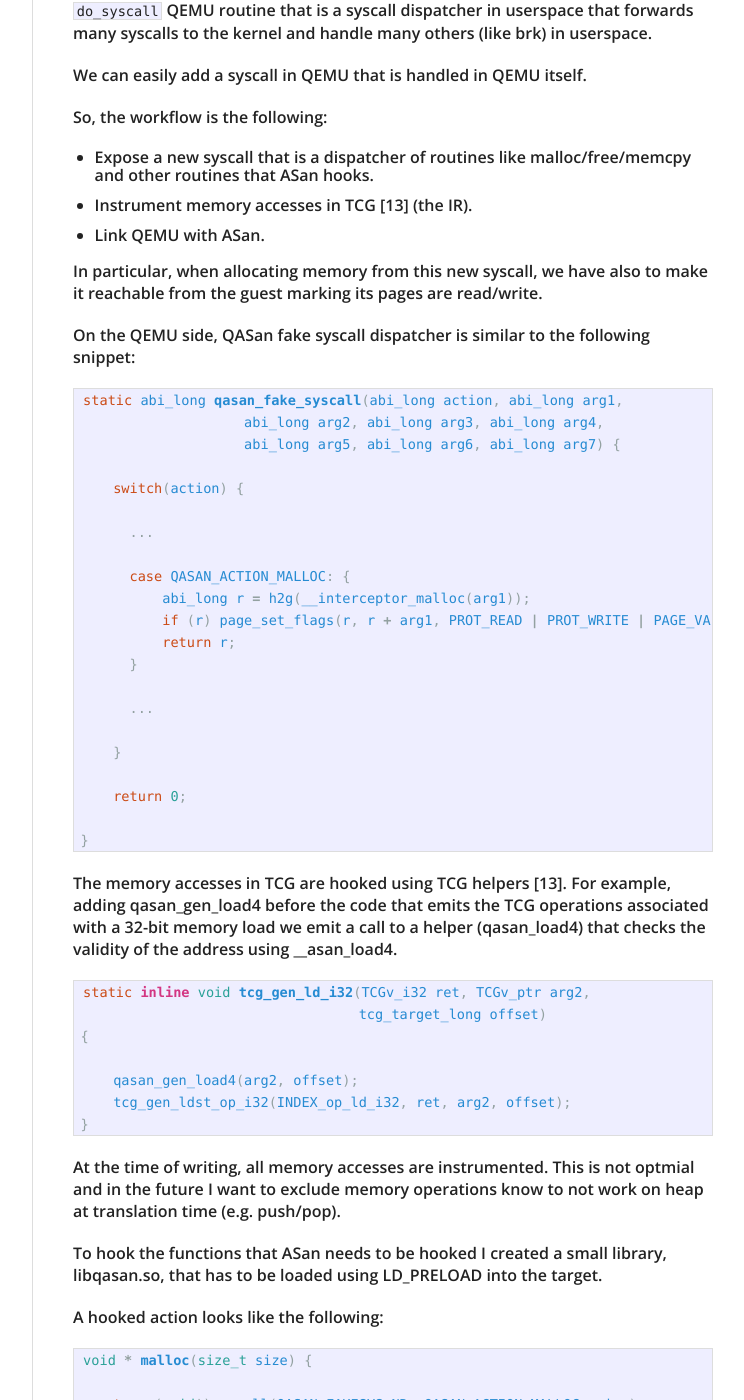
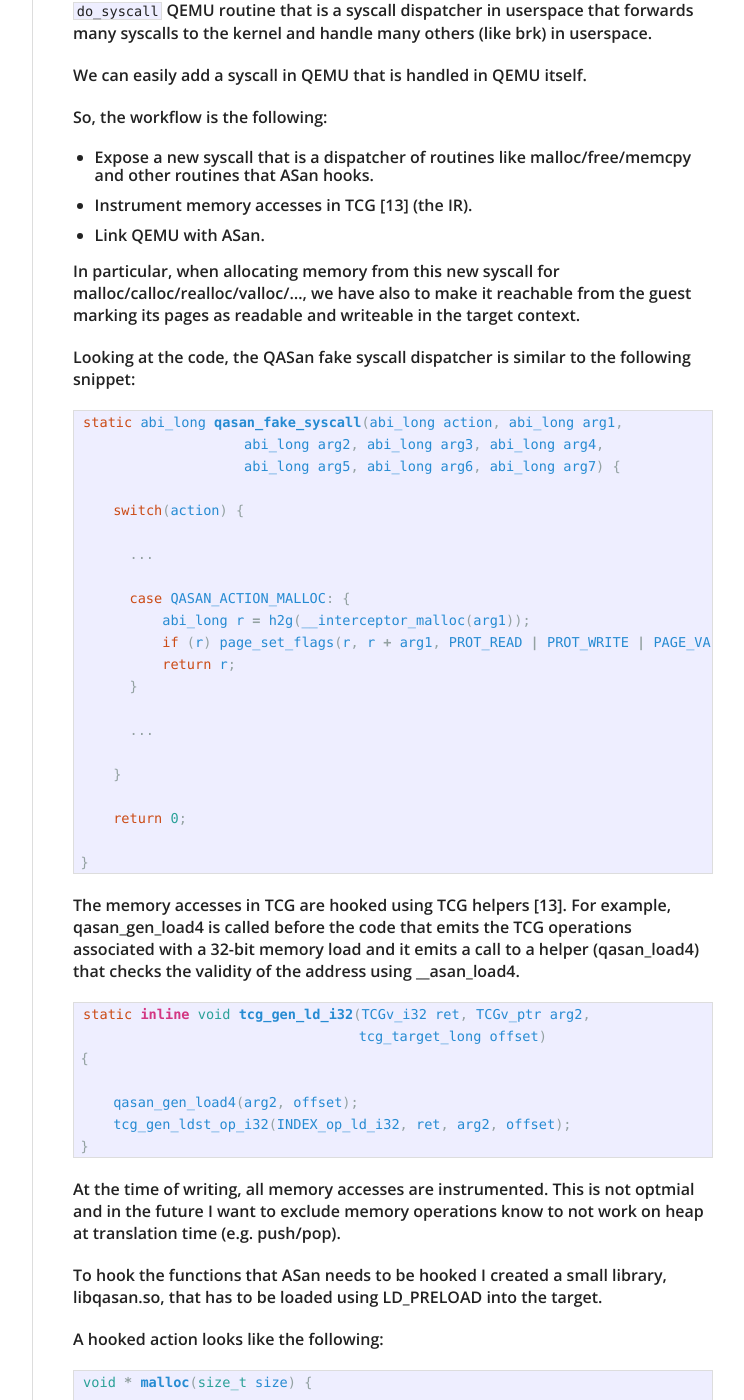
Before and after one commit to andreafioraldi/andreafioraldi.github.io, a Jekyll site: the page built from _posts/articles/2019-12-20-sanitized-emulation-with-qasan.md, in a window 1280 px wide and 1400 px high, scrolled down 2710 px. Shown: the whole window, without its empty margins (378-1122 px from the left). Built offline with Jekyll 4.4.1, drawn with Linux system fonts in a browser that asks for light colours; comment, search, counter and statistics services are not loaded; some of the changed text lies outside the part shown.

Commit message:
more clarity

````diff
--- a/_posts/articles/2019-12-20-sanitized-emulation-with-qasan.md
+++ b/_posts/articles/2019-12-20-sanitized-emulation-with-qasan.md
@@ -81,9 +81,9 @@
 + Instrument memory accesses in TCG [13] (the IR).
 + Link QEMU with ASan.
 
-In particular, when allocating memory from this new syscall, we have also to make it reachable from the guest marking its pages are read/write.
+In particular, when allocating memory from this new syscall for malloc/calloc/realloc/valloc/..., we have also to make it reachable from the guest marking its pages as readable and writeable in the target context.
 
-On the QEMU side, QASan fake syscall dispatcher is similar to the following snippet:
+Looking at the code, the QASan fake syscall dispatcher is similar to the following snippet:
 
 ```c
 static abi_long qasan_fake_syscall(abi_long action, abi_long arg1,
@@ -109,7 +109,7 @@
 }
 ```
 
-The memory accesses in TCG are hooked using TCG helpers [13]. For example, adding qasan_gen_load4 before the code that emits the TCG operations associated with a 32-bit memory load we emit a call to a helper (qasan_load4) that checks the validity of the address using __asan_load4.
+The memory accesses in TCG are hooked using TCG helpers [13]. For example, qasan_gen_load4 is called before the code that emits the TCG operations associated with a 32-bit memory load and it emits a call to a helper (qasan_load4) that checks the validity of the address using __asan_load4.
 
 ```c
 static inline void tcg_gen_ld_i32(TCGv_i32 ret, TCGv_ptr arg2,
@@ -145,7 +145,7 @@
 
 I suggest using the `malloc_context_size=0` ASAN_OPTION to avoid to collect these useless stack traces and speedup a bit QASan.
 
-This can be solved with a bit of patching of the ASan codebase but I choose to use the precompiled ASAN DSO for compatibility and avoid to force the user to recompile a custom compiler-rt (I care about usability). The build process will simply take an ASAN DSO, patch the ELF to avoid to hook routines in QEMU because we don't want to use the ASAn allocator in QEMU but only in the target to avoid an useless slowdown.
+This can be solved with a bit of patching of the ASan codebase but I choose to use the precompiled ASAN DSO for compatibility and to avoid to force the user to recompile a custom compiler-rt (I care about usability and simplicity). The build process will simply take an ASAN DSO and patch the ELF to avoid to hook routines in QEMU (we don't want to use the ASAn allocator in QEMU but only in the target to avoid an useless slowdown).
 
 QASan seems pretty stable, it can run without problems binaries such as GCC, clang, vim, nodejs. To be fair, I have to say that it fails to execute python due to a detected UAF at startup (who knows, maybe python is really bugged).
 
````
